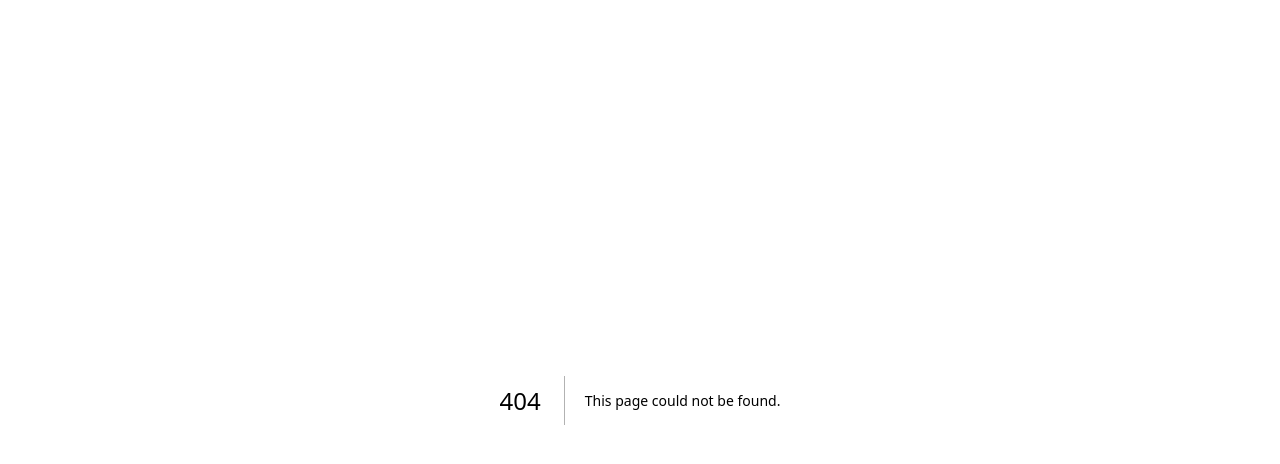
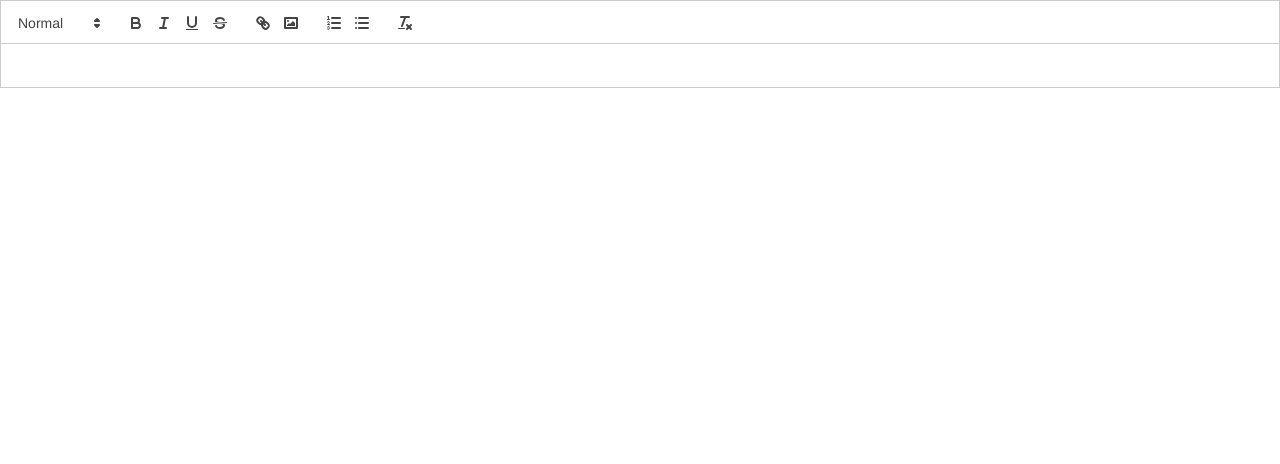
Before and after one commit to Namesnipes/HACKATHON5.0, a Next.js app: page /SomePageThatNeedsATextEditor in a window 1280 px wide. Before the commit this address had no page. Shown: the top 464 px of the page. Built offline with nearby package versions, Linux system fonts and the light colour scheme.

Commit message:
quill text editor ((((((TRY IT)))))))

```diff
--- /dev/null
+++ b/components/MyAwesomeTextEditor.js
@@ -0,0 +1,30 @@
+import React, { useMemo, useState } from "react";
+import ReactQuill from "react-quill";
+import "react-quill/dist/quill.snow.css";
+
+export default function MyAwesomeTextEditor() {
+    const [value, setValue] = useState("");
+    const modules = useMemo(() => {
+        return {
+            toolbar: [
+                [{ header: [1, 2, 3, false] }],
+                ['bold', 'italic', 'underline', 'strike'],
+                ['link', 'image'],
+                [{ list: 'ordered' }, { list: 'bullet' }],
+                ['clean'],
+              ],
+        };
+    }, []);
+
+    return (
+        <div>
+            <ReactQuill
+                modules={modules}
+                theme="snow"
+                value={value}
+                onChange={(e) => setValue(e)}
+            ></ReactQuill>
+        </div>
+    );
+
+}
--- a/package.json
+++ b/package.json
@@ -9,9 +9,9 @@
     "fs": "^0.0.1-security",
     "natural": "^6.10.4",
     "next": "^13.5.4",
-    "quill": "^1.3.7",
     "react": "^18.2.0",
     "react-dom": "^18.2.0",
+    "react-quill": "^2.0.0",
     "wink-eng-lite-web-model": "^1.5.2",
     "wink-nlp": "^1.14.3",
     "wink-sentiment": "^5.0.2"
--- /dev/null
+++ b/pages/SomePageThatNeedsATextEditor.js
@@ -0,0 +1,19 @@
+import React, { useMemo } from 'react';
+import dynamic from "next/dynamic";
+
+export default function SomePageThatNeedsATextEditor() {
+    // this allows you to show a little loading thing while you wait for the import
+    // also, this editor is only works on the client, so ssr is false to not server side render it
+    // (i think that's what it does, i'm not 100% sure <- co-pilot suggested this)
+    const MyAwesomeTextEditor = useMemo(() => {
+        return dynamic(() => import("../components/MyAwesomeTextEditor"), {
+            loading: () => <p>loading...</p>,
+            ssr: false,
+        });
+    }, []);
+    return (
+        <main>
+            <MyAwesomeTextEditor />
+        </main>
+    );
+}
```
Also changed, not shown: pages/index.js (+6 -1 lines), 1 other file (tests, documents, lock files or other folders).
